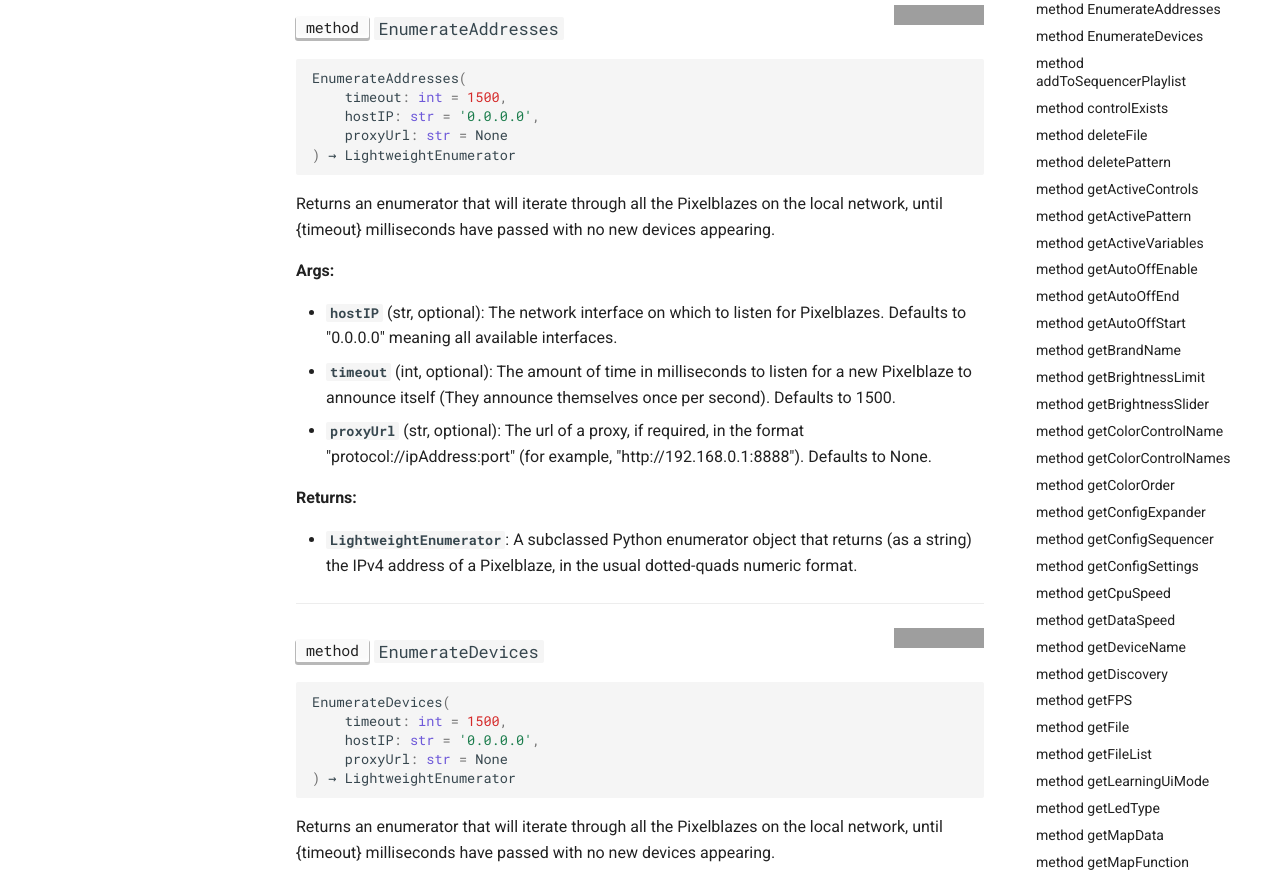
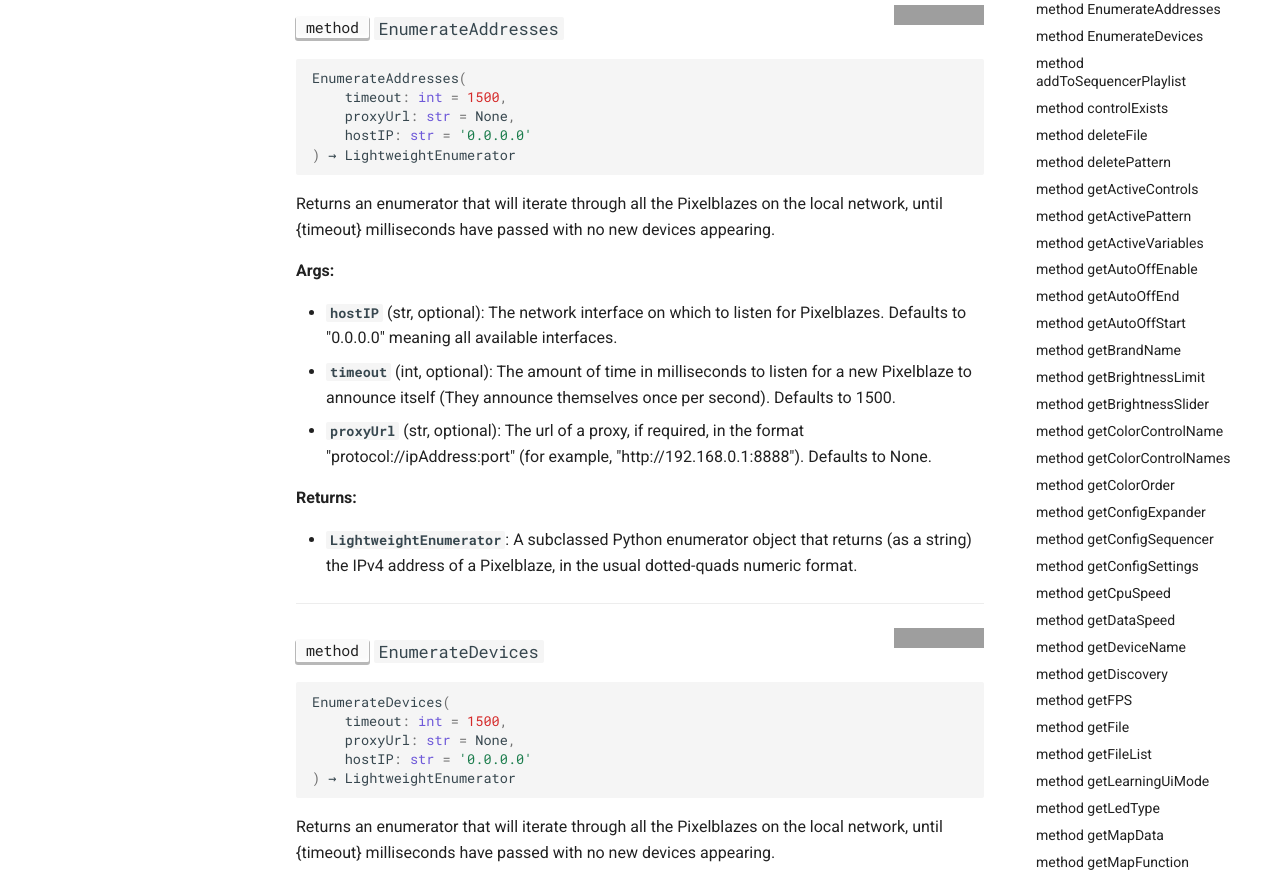
Before and after one commit to zranger1/pixelblaze-client, an MkDocs documentation site: the page built from docs/pixelblaze.md, in a window 1280 px wide and 1400 px high, scrolled down 3583 px. Shown: the part 153-1025 px from the top of the window. Built offline with MkDocs 1.6.1 and Material for MkDocs 9.7.7, drawn with Linux system fonts in a browser that asks for light colours; grey boxes are pictures that could not be loaded.

````diff
--- a/docs/pixelblaze.md
+++ b/docs/pixelblaze.md
@@ -176,8 +176,8 @@
 ```python
 EnumerateAddresses(
     timeout: int = 1500,
-    hostIP: str = '0.0.0.0',
-    proxyUrl: str = None
+    proxyUrl: str = None,
+    hostIP: str = '0.0.0.0'
 ) → LightweightEnumerator
 ```
 
@@ -206,8 +206,8 @@
 ```python
 EnumerateDevices(
     timeout: int = 1500,
-    hostIP: str = '0.0.0.0',
-    proxyUrl: str = None
+    proxyUrl: str = None,
+    hostIP: str = '0.0.0.0'
 ) → LightweightEnumerator
 ```
 
````
